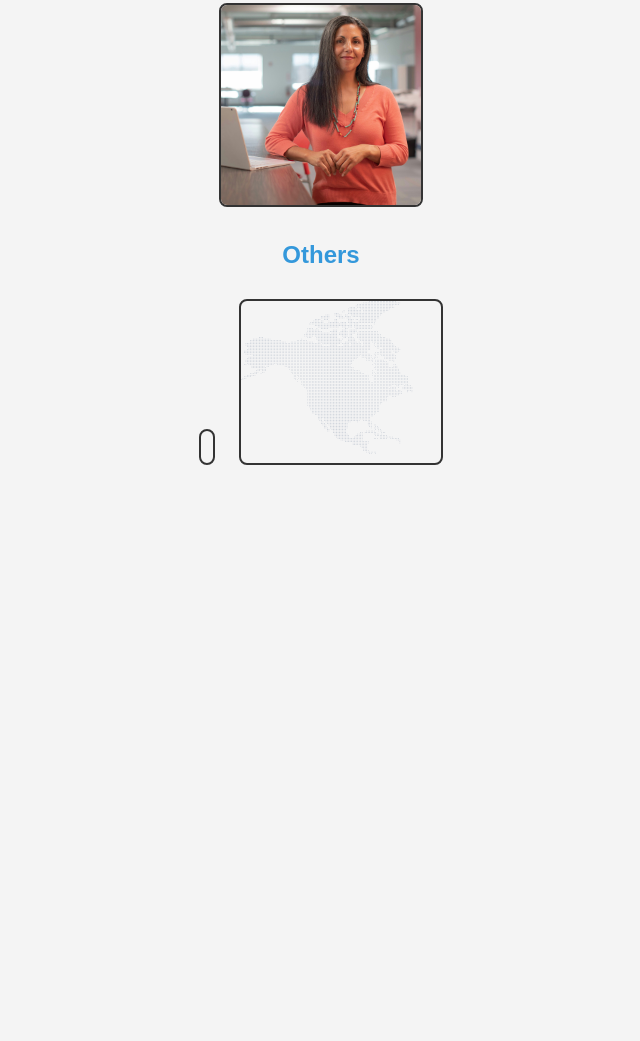
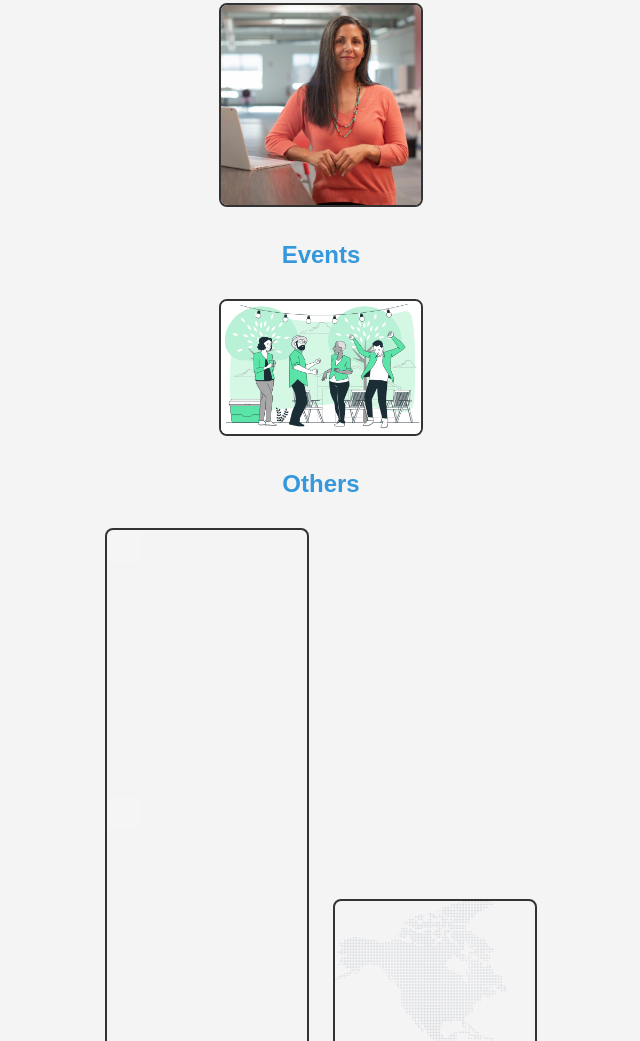
Before and after one commit to voylio/voylio.github.io, a plain HTML site: page index.html in a window 1280 px wide. Shown: the part 4494-5535 px from the top of the page, without its empty margins (319-959 px from the left). Before the commit the page ends 4993 px from the top, so only its background shows below. Drawn offline with Linux system fonts and the light colour scheme.

Commit message:
Feat: Add landing page init

```diff
--- a/index.html
+++ b/index.html
@@ -151,8 +151,12 @@
     <img src="/assets/img/testimonials/veronica-winton.jpg" alt="veronica-winton" style="width: 200px; height: auto" />
 
     </br>
+    <h2 style="color: #3498db">Events</h2>
+    <img src="/assets/img/events/events.jpg" alt="events" style="width: 200px; height: auto" />
+
+    </br>
     <h2 style="color: #3498db">Others</h2>
-    <img src="/assets/img/dot-texture.svg" alt="dot-texture" />
+    <img src="/assets/img/dot-texture.svg" alt="dot-texture" style="width: 200px; height: auto" />
     <img src="/assets/img/map.png" alt="map" style="width: 200px; height: auto" />
 
 </body>
```
